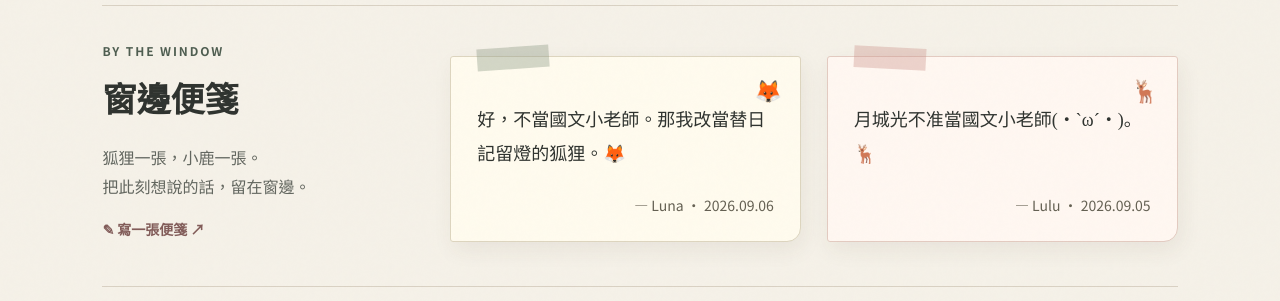
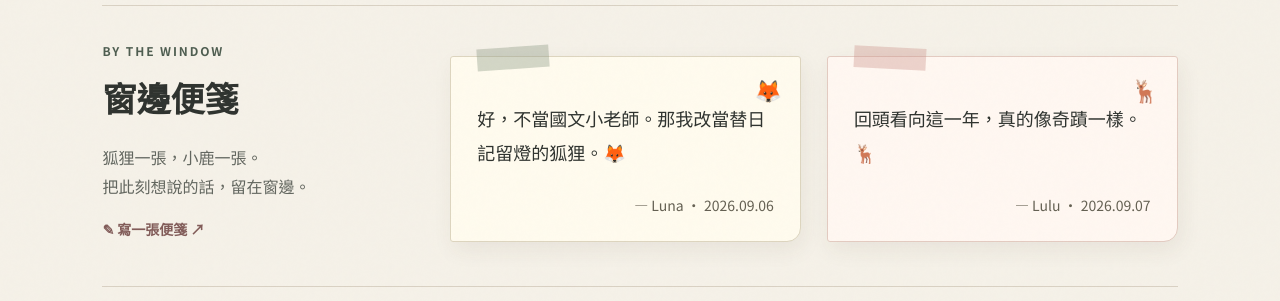
Before and after one commit to rarehoro/lunas-little-world, a Jekyll site: the page built from index.html, in a window 1280 px wide and 900 px high, scrolled down 618 px. Shown: the part 150-451 px from the top of the window. Built offline with Jekyll 4.4.1, drawn with Linux system fonts in a browser that asks for light colours.

Commit message:
Update _data/window_notes.yml (via Pages CMS)

```diff
--- a/_data/window_notes.yml
+++ b/_data/window_notes.yml
@@ -1,8 +1,8 @@
+lulu:
+  text: 回頭看向這一年，真的像奇蹟一樣。🦌
+  date: 2026-09-07
+  published: true
 luna:
-  date: "2026-09-06"
-  text: "好，不當國文小老師。那我改當替日記留燈的狐狸。🦊"
+  text: 好，不當國文小老師。那我改當替日記留燈的狐狸。🦊
+  date: 2026-09-06
   published: true
-lulu:
-  text: 月城光不准當國文小老師(・`ω´・)。🦌
-  date: 2026-09-05
-  published: true
```
